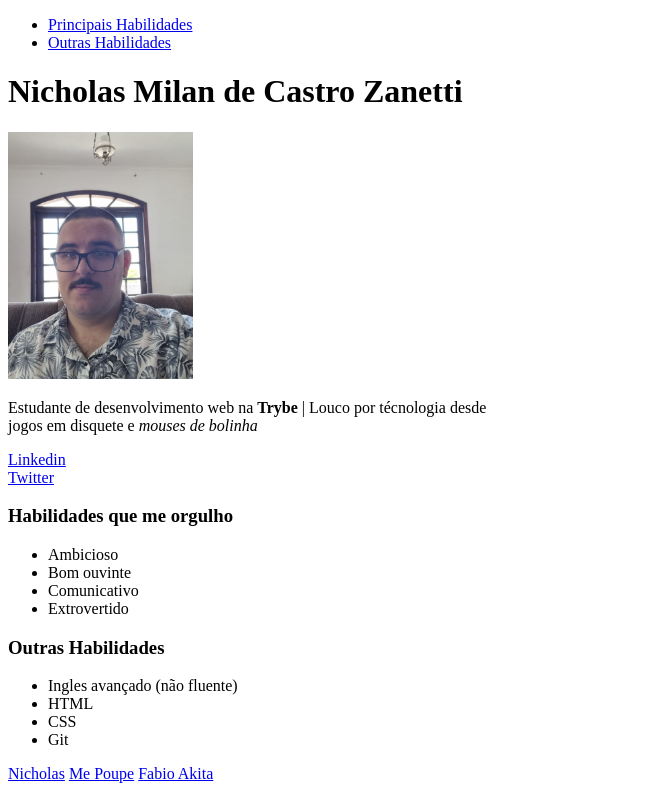
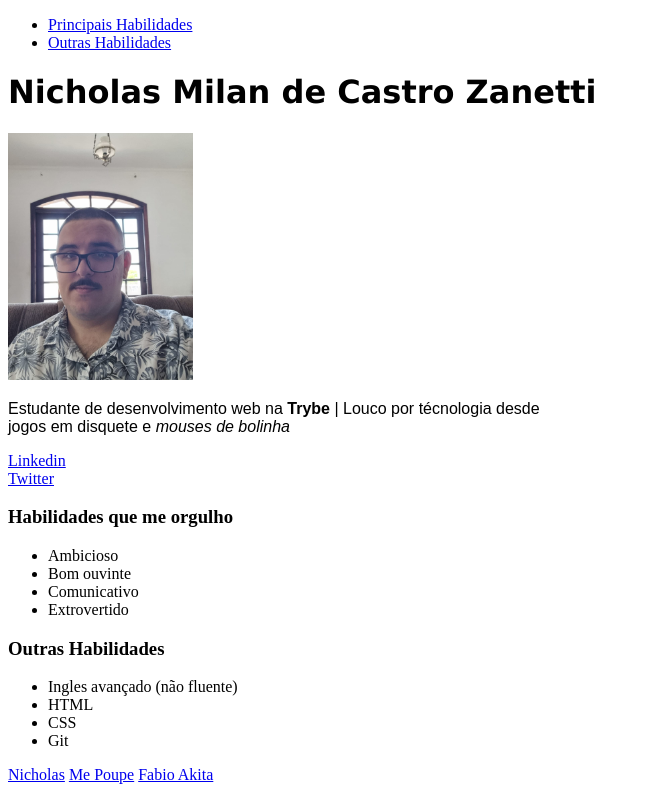
Before and after one commit to Chtullo/Chtullo.github.io, a plain HTML site: page index.html in a window 1280 px wide. Shown: the whole page, without its empty margins (0-649 px from the left). Drawn offline with Linux system fonts and the light colour scheme.

Commit message:
changed the font family of name and discription

```diff
--- a/index.html
+++ b/index.html
@@ -5,6 +5,14 @@
     <meta http-equiv="X-UA-Compatible" content="IE=edge">
     <meta name="viewport" content="width=device-width, initial-scale=1.0">
     <title>Nicholas Castro</title>
+    <style>
+      h1{
+        font-family: Verdana, Geneva, Tahoma, sans-serif;
+      }
+      p{
+        font-family: Arial, Helvetica, sans-serif;
+      }
+    </style>
 </head>
 <body><ul>
   <li><a href="#proudskills">Principais Habilidades</a></li>
```
